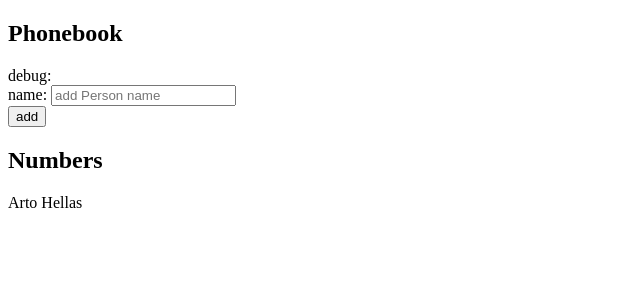
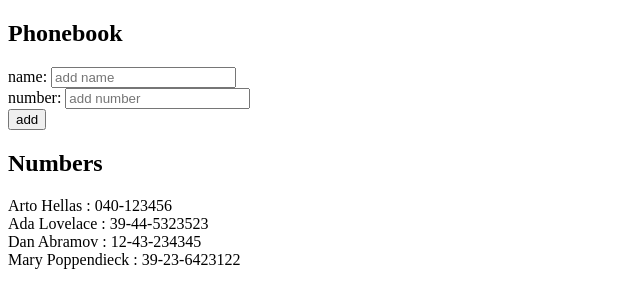
Before and after one commit to morghan/fullstack-open-2022, a React (Create React App) app in the folder part2/phonebook/: page / in a window 1280 px wide. Shown: the top 308 px of the page, without its empty margins (0-640 px from the left). Built offline with nearby package versions, Linux system fonts and the light colour scheme.

Commit message:
📦 NEW: exercise2.8 ~ 0.25h

```diff
--- a/part2/phonebook/src/App.js
+++ b/part2/phonebook/src/App.js
@@ -2,42 +2,65 @@
 
 const Person = ({ person }) => (
 	<span>
-		{person.name}
+		{person.name} : {person.number}
 		<br />
 	</span>
 )
 const App = () => {
-	const [persons, setPersons] = useState([{ name: 'Arto Hellas' }])
+	const [persons, setPersons] = useState([
+		{ name: 'Arto Hellas', number: '040-123456', id: 1 },
+		{ name: 'Ada Lovelace', number: '39-44-5323523', id: 2 },
+		{ name: 'Dan Abramov', number: '12-43-234345', id: 3 },
+		{ name: 'Mary Poppendieck', number: '39-23-6423122', id: 4 },
+	])
 	const [newName, setNewName] = useState('')
+	const [newNumber, setNewNumber] = useState('')
 
 	const handleNameChange = (event) => {
 		setNewName(event.target.value)
 	}
+	const handleNumberChange = (event) => {
+		setNewNumber(event.target.value)
+	}
+
 	const addPerson = (event) => {
 		event.preventDefault()
-		const personFound = persons.find(
+		const nameFound = persons.find(
 			(person) => person.name.toLowerCase() === newName.toLowerCase()
 		)
-		if (personFound) alert(`${newName} is already added to the phonebook`)
-		if (newName.trim() && !personFound) {
+		if (nameFound) {
+			alert(`${newName} is already added to the phonebook`)
+			return
+		}
+		if (newName.trim() && newNumber.trim()) {
 			const newPerson = {
 				name: newName,
+				number: newNumber,
+				id: persons.length + 1,
 			}
 			setPersons(persons.concat(newPerson))
 			setNewName('')
-		}
+			setNewNumber('')
+		} else alert('Name or number is empty')
 	}
 	return (
 		<div>
 			<h2>Phonebook</h2>
-			<div>debug: {newName}</div>
 			<form onSubmit={addPerson}>
 				<div>
 					name:{' '}
 					<input
 						value={newName}
 						onChange={handleNameChange}
-						placeholder='add Person name'
+						placeholder='add name'
+					/>
+				</div>
+				<div>
+					number:{' '}
+					<input
+						value={newNumber}
+						onChange={handleNumberChange}
+						placeholder='add number'
 					/>
 				</div>
 				<div>
@@ -46,7 +69,7 @@
 			</form>
 			<h2>Numbers</h2>
 			{persons.map((person) => (
-				<Person key={person.name} person={person} />
+				<Person key={person.id} person={person} />
 			))}
 		</div>
 	)
```
